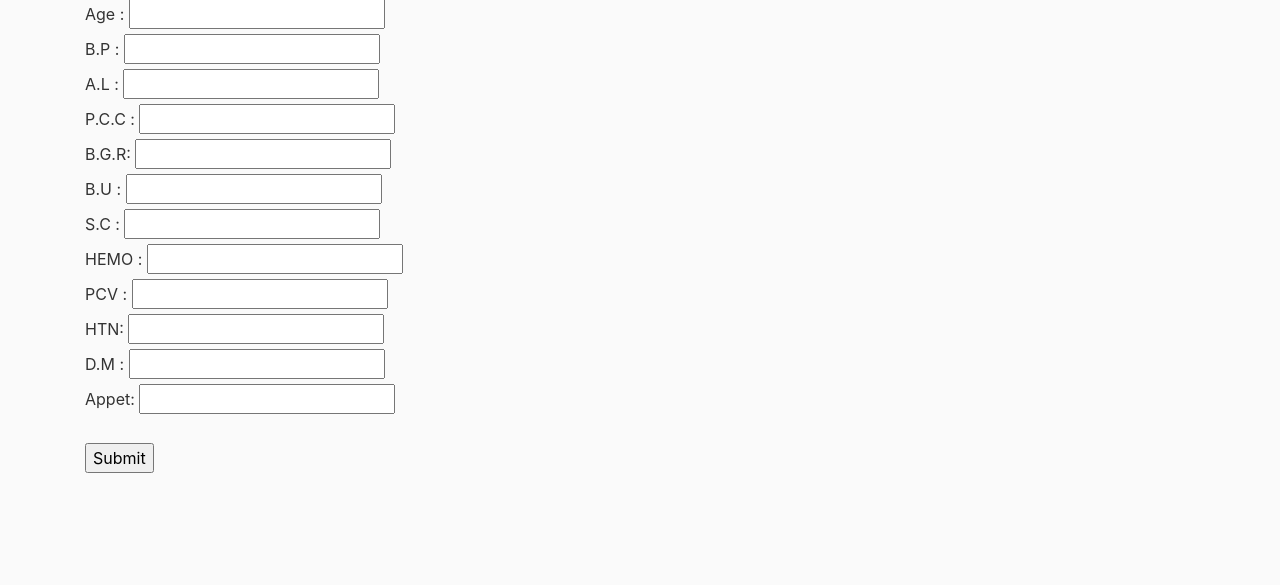
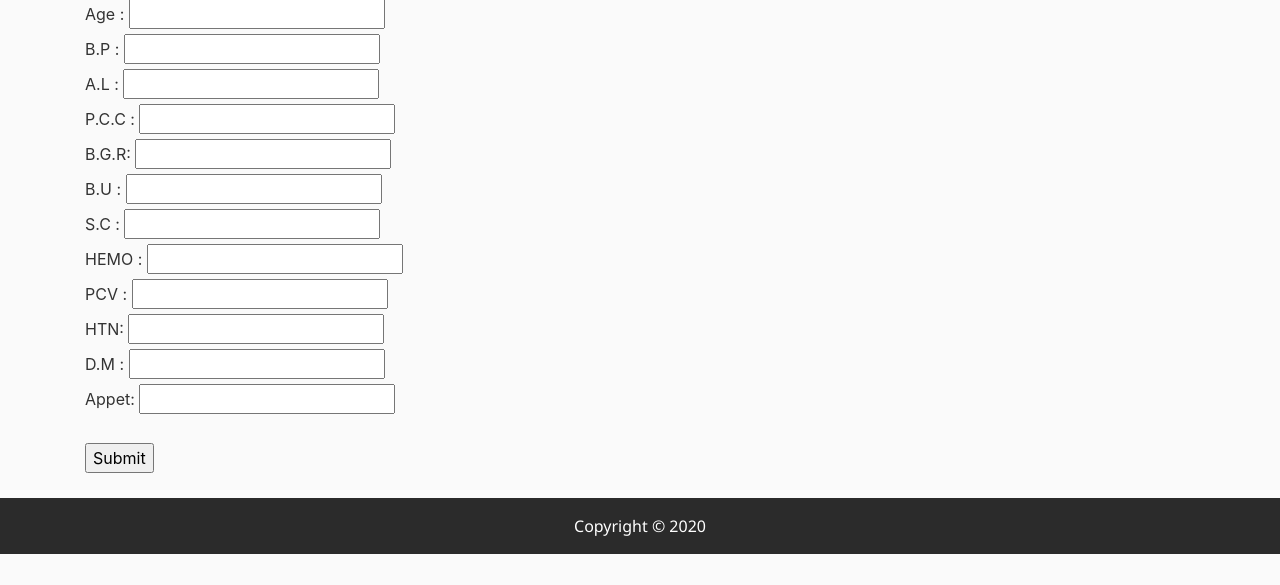
Before and after one commit to shobhitsrivastava-ds/ML-MT-WebApp, a Flask app: page /kidney in a window 1280 px wide. Shown: the part 215-800 px from the top of the page. Run offline with Flask 2, Linux system fonts and the light colour scheme; parts of the project's set-up code (start-up, migrations or seed data) failed here and were passed over; some libraries are stand-ins or nearby versions.

Commit message:
Update kidney.html

```diff
--- a/template/kidney.html
+++ b/template/kidney.html
@@ -11,6 +11,18 @@
 	<title>kidney_pred</title>
 
 </head>
+	<style>
+    #main-footer
+    {
+      color: #FFFFFF;
+      font-family: "Segoe UI";
+      background: #2B2B2B;
+      text-align: center;
+      margin-top: 1px;
+      padding: 16px;
+      bottom: 8px;
+    }</style>
+
 <body>
     <header class="site-header">
   <nav class="navbar navbar-expand-md navbar-dark bg-steel fixed-top">
@@ -106,6 +118,8 @@
     <script src="https://code.jquery.com/jquery-3.2.1.slim.min.js" integrity="sha384-KJ3o2DKtIkvYIK3UENzmM7KCkRr/rE9/Qpg6aAZGJwFDMVNA/GpGFF93hXpG5KkN" crossorigin="anonymous"></script>
     <script src="https://cdnjs.cloudflare.com/ajax/libs/popper.js/1.12.9/umd/popper.min.js" integrity="sha384-ApNbgh9B+Y1QKtv3Rn7W3mgPxhU9K/ScQsAP7hUibX39j7fakFPskvXusvfa0b4Q" crossorigin="anonymous"></script>
     <script src="https://maxcdn.bootstrapcdn.com/bootstrap/4.0.0/js/bootstrap.min.js" integrity="sha384-JZR6Spejh4U02d8jOt6vLEHfe/JQGiRRSQQxSfFWpi1MquVdAyjUar5+76PVCmYl" crossorigin="anonymous"></script>
-
+		<footer id="main-footer">
+      Copyright &copy; 2020
+    </footer>
 </body>
 </html>
```
